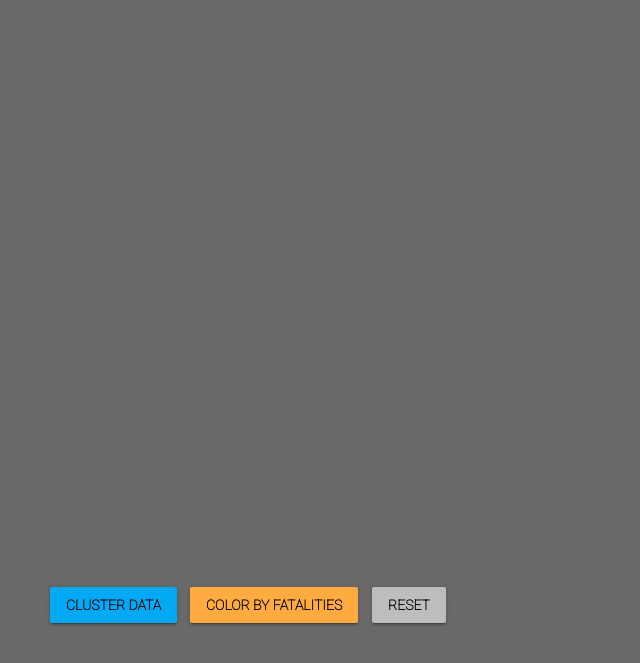
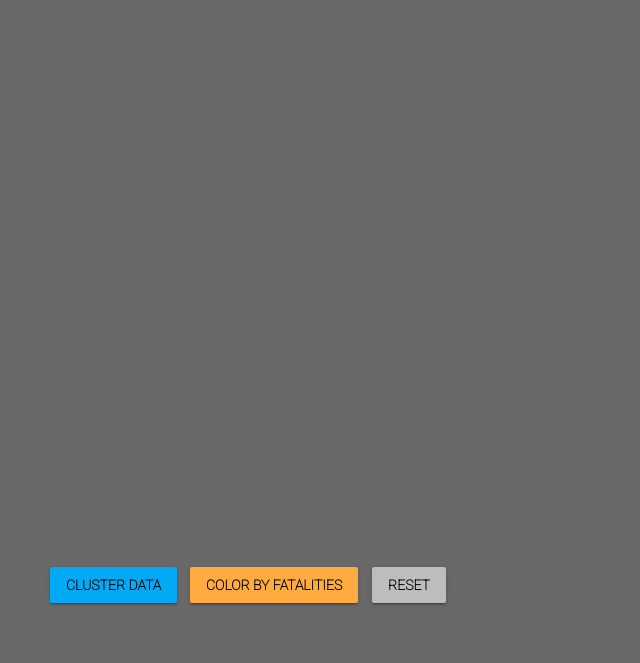
Before and after one commit to codingInSpace/terrorviz, a website: page index.html in a window 1280 px wide. Shown: the part 47-710 px from the top of the page, without its empty margins (0-640 px from the left). Drawn offline with nearby package versions, Linux system fonts and the light colour scheme.

Commit message:
Move buttons

```diff
--- a/index.css
+++ b/index.css
@@ -46,7 +46,7 @@ p1 {
 #dbscan-button {
     position: absolute;
 	z-index: 99;
-	bottom: 130px;
+	bottom: 150px;
 	left: 50px;
 	color: black;
 	font-weight: 600;
@@ -55,7 +55,7 @@ p1 {
 #fatalities-button {
 	position: absolute;
 	z-index: 99;
-	bottom: 130px;
+	bottom: 150px;
 	left: 190px;
 	color: black;
 	font-weight: 600;
@@ -64,7 +64,7 @@ p1 {
 #reset-button {
 	position: absolute;
 	z-index: 99;
-	bottom: 130px;
+	bottom: 150px;
 	left: 372px;
 	background-color: #BDBDBD !important;
 	color: black;
@@ -74,7 +74,7 @@ p1 {
 #cluster-info-toggle-container {
 	position: absolute;
 	z-index: 99;
-	bottom: 180px;
+	bottom: 200px;
 	left: 50px;
 	display: none; /*hide initially*/
 	color: white !important;
--- a/index.html
+++ b/index.html
@@ -56,7 +56,7 @@
 
 	<!-- Cluster info toggle -->
     <div id="cluster-info-toggle-container">
-        <label id="cluster-info-toggle" class="mdl-switch mdl-js-switch mdl-js-ripple-effect" for="cluster-info-toggle-input">
+        <label id="cluster-info-toggle-label" class="mdl-switch mdl-js-switch mdl-js-ripple-effect" for="cluster-info-toggle-input">
             <input id="cluster-info-toggle-input" type="checkbox" class="mdl-switch__input">
             <span class="mdl-switch__label">Clickable clusters</span>
         </label>
```
